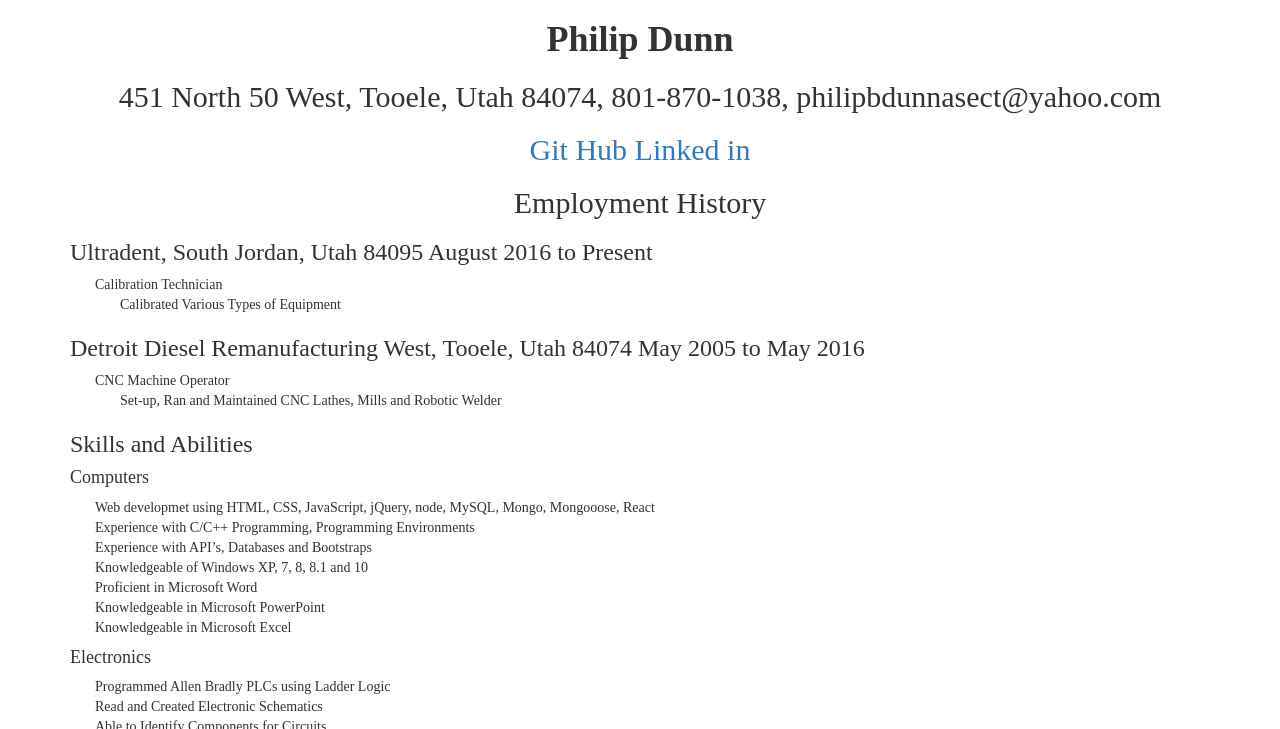
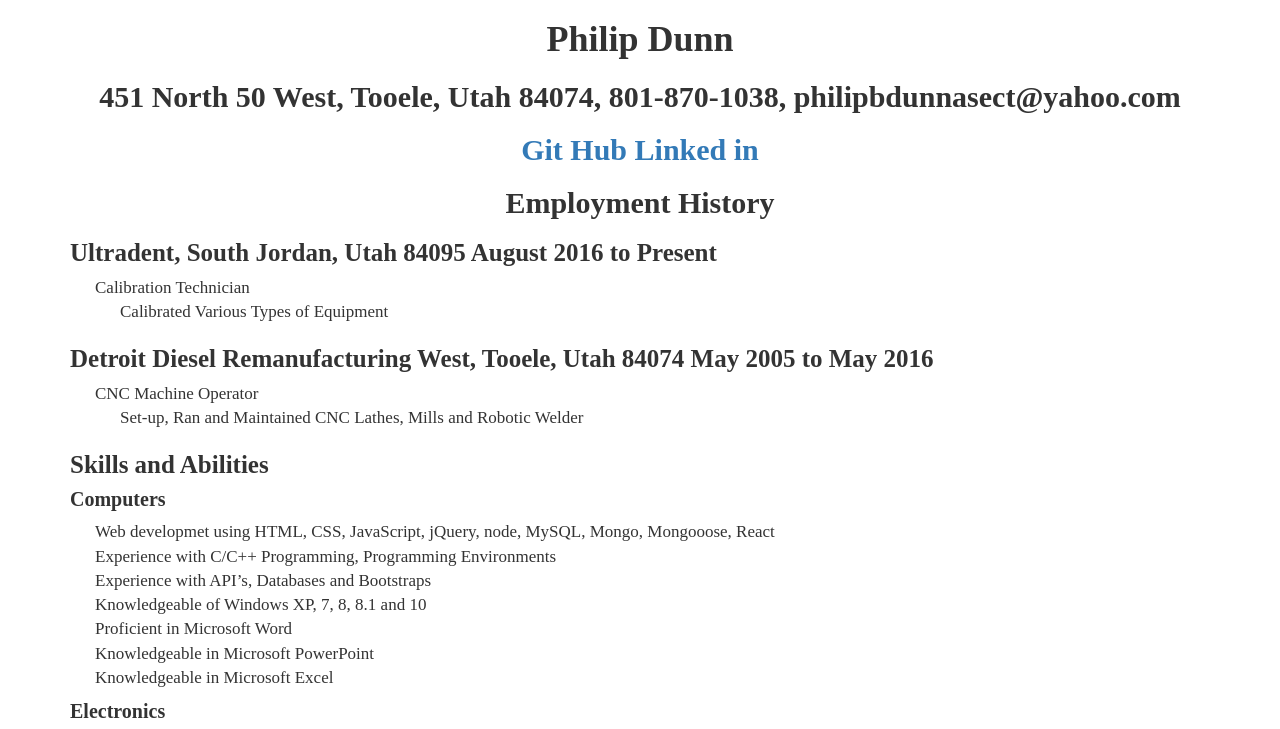
Before and after one commit to jester2255/PhilipsResume, a plain HTML site: page index.html in a window 1280 px wide. Shown: the top 729 px of the page. Drawn offline with Linux system fonts and the light colour scheme.

Commit message:
added some style

```diff
--- a/assets/css/style.css
+++ b/assets/css/style.css
@@ -6,6 +6,7 @@
 	text-align: center;
 }
 h2{
+	font-weight: bold;
 	text-align: center;
 }
 #one{
@@ -14,3 +15,17 @@
 #two{
 	text-indent: 50px;
 }
+
+li{
+	font-size: 17px;
+}
+
+h4{
+	font-weight: bold;
+	font-size: 20px;
+}
+
+h3{
+	font-weight: bold;
+	font-size: 25px;
+}
```
